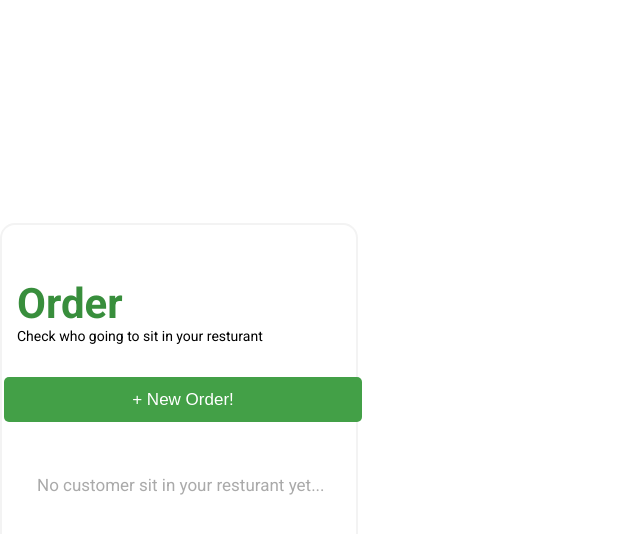
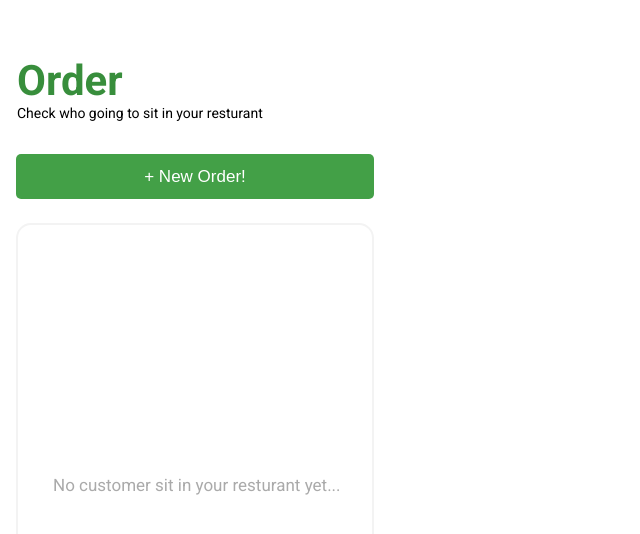
Before and after one commit to raiden-shogun-supremacy/musepos-front-end, a React (Create React App) app: page /Order in a window 1280 px wide. Shown: the top 534 px of the page, without its empty margins (0-640 px from the left). Built offline with nearby package versions, Linux system fonts and the light colour scheme.

Commit message:
order update

```diff
--- a/src/Components/Order/Order.css
+++ b/src/Components/Order/Order.css
@@ -41,6 +41,7 @@ color: #AAAAAA;
 }
 
 .border{
+position: absolute;
 width: 358px;
 height: 546px;
 left: 16px;
@@ -53,5 +54,6 @@ border-radius: 15px 15px 0px 0px;
 
 .mt-150{
 position: absolute;
+left: 12px;
 margin-top: 150px;
 }
```
